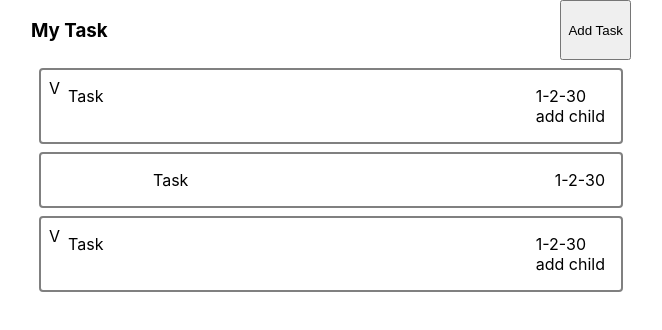
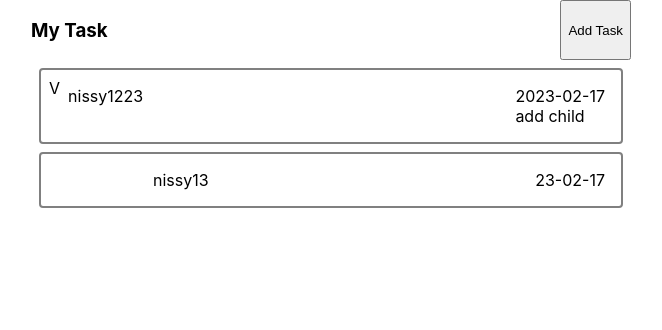
Before and after one commit to Mr-Zee/Parent-Child-Tasks, a React (Create React App) app: page / in a window 1280 px wide. Shown: the top 330 px of the page, without its empty margins (309-971 px from the left). Built offline with nearby package versions, Linux system fonts and the light colour scheme.

Commit message:
Dynamic Task data

```diff
--- a/src/App.js
+++ b/src/App.js
@@ -1,7 +1,22 @@
 import "./App.css";
 import Task from "./Task";
+import { useState } from "react";
 
-function App() {
+const App = () => {
+  const [tasks, setTasks] = useState([
+    {
+      id: 118,
+      title: "nissy1223",
+      due: "2023-02-17",
+      parent_task: null,
+    },
+    {
+      id: 1,
+      title: "nissy13",
+      due: "23-02-17",
+      parent_task: 118,
+    },
+  ]);
   return (
     <div className="App">
       <div className="top-row">
@@ -9,12 +24,12 @@ function App() {
         <button>Add Task</button>
       </div>
       <div className="tasks">
-        <Task isParent={true}></Task>
-        <Task isParent={false}></Task>
-        <Task isParent={true}></Task>
+        {tasks.map((item) => {
+          return <Task task={item} />;
+        })}
       </div>
     </div>
   );
-}
+};
 
 export default App;
--- a/src/Task.jsx
+++ b/src/Task.jsx
@@ -3,12 +3,16 @@ import React from "react";
 function Task(props) {
   return (
     <div className="task-row">
-      {props.isParent ? <div className="img">V</div> : null}
-      <div className={props.isParent ? "task-box parent" : "task-box child"}>
-        <div className="task-tile">Task</div>
+      {!props.task.parent_task ? <div className="img">V</div> : null}
+      <div
+        className={
+          !props.task.parent_task ? "task-box parent" : "task-box child"
+        }
+      >
+        <div className="task-tile">{props.task.title}</div>
         <div className="task-date">
-          <span>1-2-30</span>
-          {props.isParent ? <span>add child</span> : null}
+          <span>{props.task.due}</span>
+          {!props.task.parent_task ? <span>add child</span> : null}
         </div>
       </div>
     </div>
```
